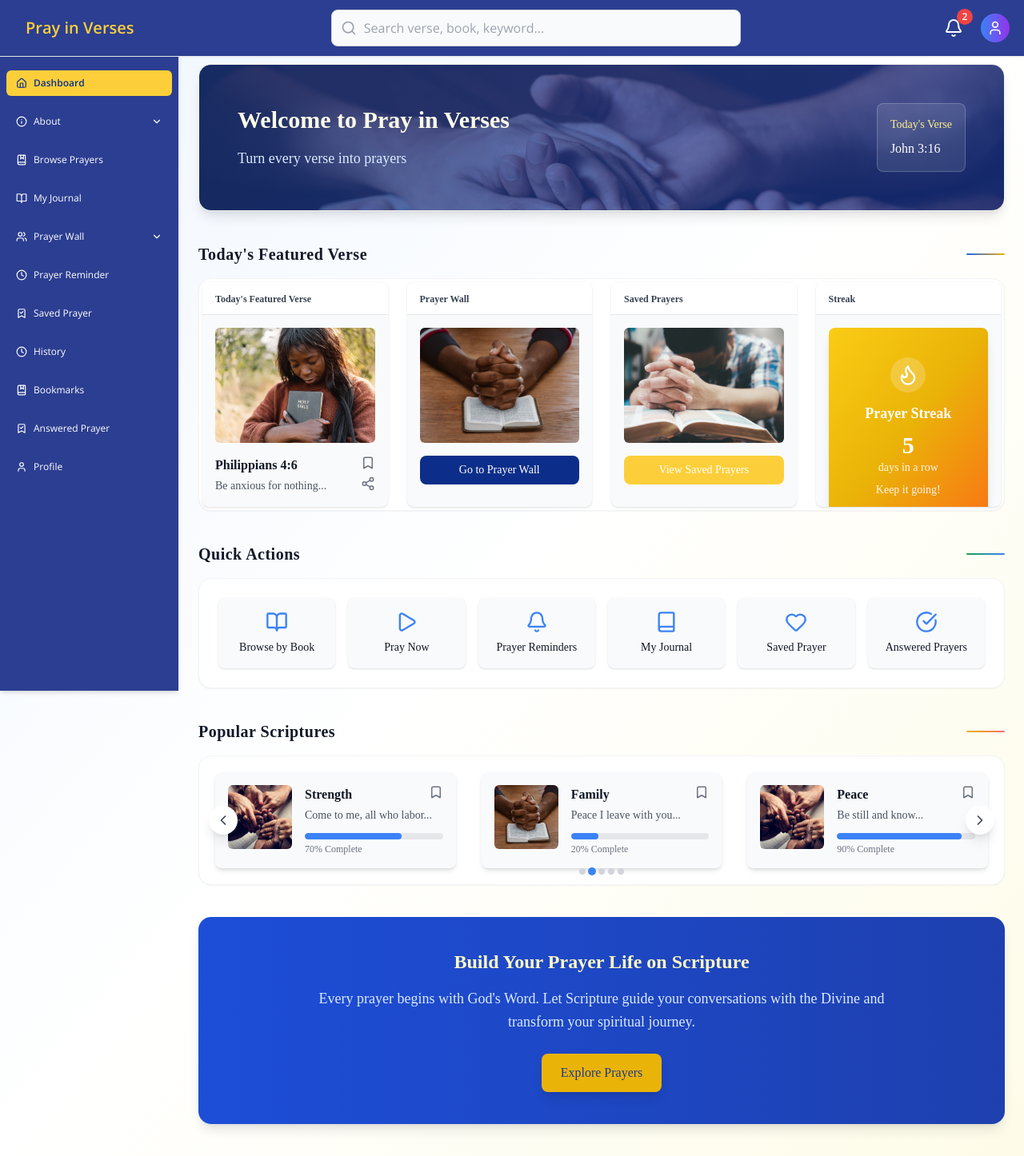
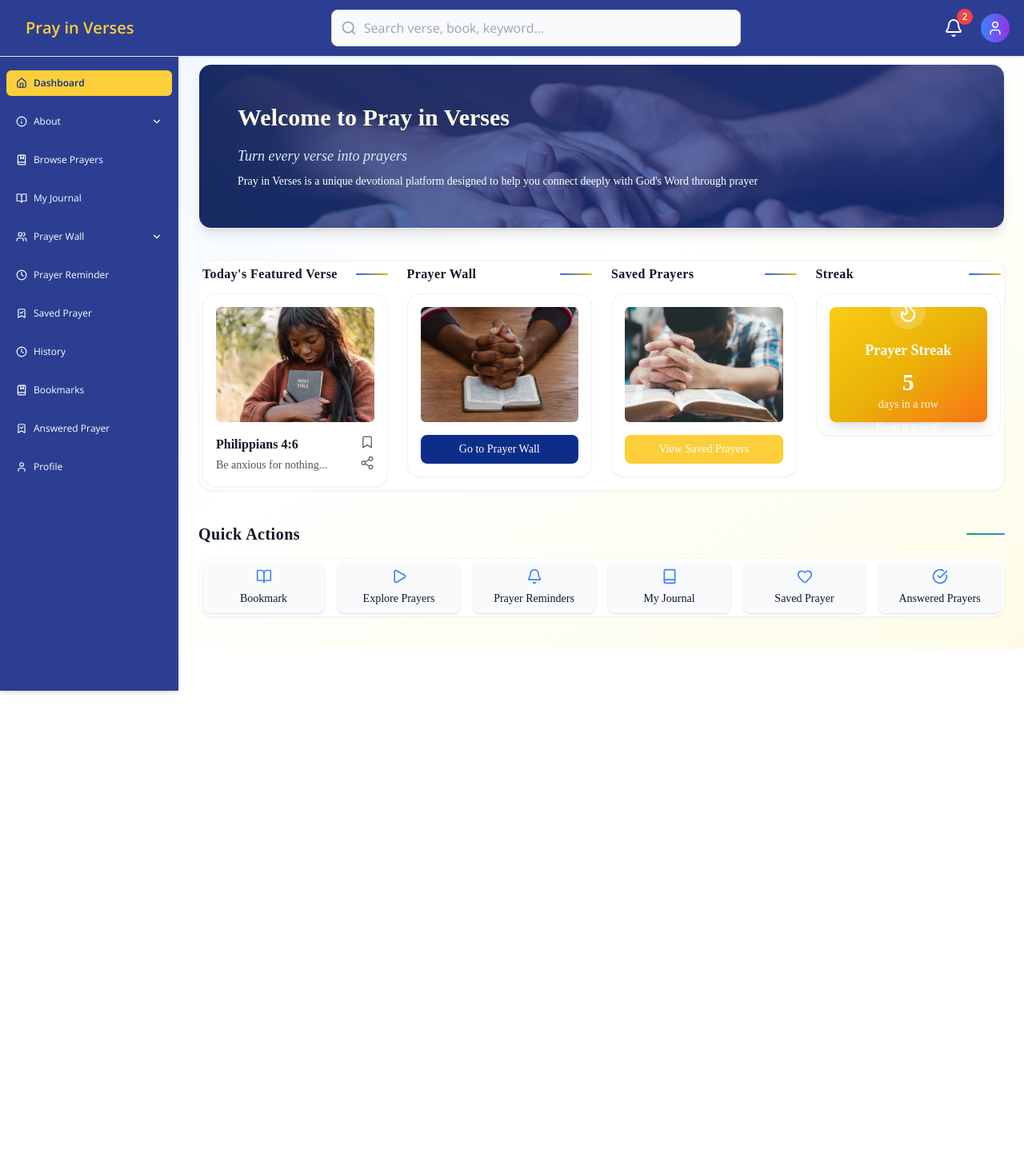
Before and after one commit to preckidtech/Pray-in-Verses, a React (Vite) app: page /home in a window 1280 px wide. Shown: the whole page at 80% size. After the commit the page ends 812 px from the top, so only its background shows below. Built offline with nearby package versions, Linux system fonts and the light colour scheme.

Commit message:
clean up 0.1

```diff
--- a/src/components/ui/FeaturedVerseCards.jsx
+++ b/src/components/ui/FeaturedVerseCards.jsx
@@ -1,6 +1,6 @@
 import React from "react";
 import { Bookmark, Share2 } from "lucide-react";
-import { Link } from "react-router-dom"; // ✅ for navigation
+import { Link } from "react-router-dom";
 import image1 from "../../assets/images/home/christian-afro-girl-holds-bible-in-her-hands-PCPX2FM.jpg";
 import image2 from "../../assets/images/home/cropped-shot-of-african-american-man-praying-with-2021-08-30-01-46-12-utc.jpg";
 import image3 from "../../assets/images/home/man-praying-hands-clasped-together-on-his-bible-JX5FTZD.jpg";
@@ -32,20 +32,21 @@ const FeaturedVerseCards = ({ items = [] }) => {
   };
 
   return (
-    <div className="grid grid-cols-1 sm:grid-cols-2 lg:grid-cols-4 gap-6">
+    <div className="grid grid-cols-1 sm:grid-cols-2 lg:grid-cols-4 gap-6 gap-y-12">
       {list.map((v, i) => (
-        <div key={i} className="bg-gray-50 p-0 shadow hover:shadow-md transition rounded-lg overflow-hidden">
-          {/* Card top label */}
-          <div className="px-4 py-2 bg-white border-b">
-            <span className="text-xs font-semibold text-gray-700">
+        <div key={i} className="space-y-3">
+          {/* Title + gradient line (like your section) */}
+          <div className="flex items-center justify-between">
+            <h2 className="text-base font-semibold text-gray-900 tracking-wide">
               {labelMap[v.key] || "Card"}
-            </span>
+            </h2>
+            <div className="w-10 h-0.5 bg-gradient-to-r from-blue-600 to-yellow-500 rounded-full"></div>
           </div>
 
           {/* Card body */}
-          <div className="p-4 flex flex-col h-full">
+          <div className="bg-white rounded-xl shadow-sm border border-gray-100 p-4">
             {v.key === "streak" ? (
-              <div className="flex-1 flex items-center justify-center">
+              <div className="flex items-center justify-center h-36">
                 <PrayerStreakCard streakDays={5} />
               </div>
             ) : v.key === "prayerWall" ? (
@@ -59,7 +60,7 @@ const FeaturedVerseCards = ({ items = [] }) => {
                 )}
                 <Link
                   to="/prayer-wall"
-                  className="px-4 py-2 bg-[#0C2E8A] text-white text-sm rounded-lg font-medium hover:bg-[#0C2E8A]f transition-colors duration-300 text-center"
+                  className="px-4 py-2 bg-[#0C2E8A] text-white text-sm rounded-lg font-medium hover:bg-[#0C2E8A]f transition-colors duration-300 text-center block"
                 >
                   Go to Prayer Wall
                 </Link>
@@ -75,7 +76,7 @@ const FeaturedVerseCards = ({ items = [] }) => {
                 )}
                 <Link
                   to="/saved-prayers"
-                  className="px-4 py-2 bg-[#FCCF3A] text-white text-sm rounded-lg font-medium hover:bg-[#FCCF3A] transition-colors duration-300 text-center"
+                  className="px-4 py-2 bg-[#FCCF3A] text-white text-sm rounded-lg font-medium hover:bg-[#FCCF3A] transition-colors duration-300 text-center block"
                 >
                   View Saved Prayers
                 </Link>
--- a/src/components/ui/QuickActionsGrid.jsx
+++ b/src/components/ui/QuickActionsGrid.jsx
@@ -11,9 +11,9 @@ import {
 import { Link } from "react-router-dom";
 
 const actions = [
-  { title: "Browse by Book", icon: BookOpen, path: "/browse-prayers" },
+  { title: "Bookmark", icon: BookOpen, path: "/bookmarks" },
   // { title: "Daily Verse", icon: Calendar, path: "/" },
-  { title: "Pray Now", icon: Play, path: "/browse-prayers" },
+  { title: "Explore Prayers", icon: Play, path: "/browse-prayers" },
   { title: "Prayer Reminders", icon: Bell, path: "/reminders" },
   { title: "My Journal", icon: Book, path: "/journal" },
   { title: "Saved Prayer", icon: Heart, path: "/saved-prayers" },
@@ -21,16 +21,16 @@ const actions = [
 ];
 
 const QuickActionsGrid = () => (
-  <div className="flex flex-wrap justify-between gap-4">
+  <div className="flex flex-wrap justify-between gap-2 md:gap-4">
     {actions.map((action, index) => {
       const Icon = action.icon;
       return (
         <Link
           to={action.path}
           key={index}
-          className="flex-1 min-w-[120px] max-w-[160px] bg-gray-50 p-4 flex flex-col items-center justify-center shadow hover:shadow-md cursor-pointer transition rounded-lg"
+          className="flex-1 min-w-[120px] max-w-[160px] bg-gray-50 p-2 flex flex-col items-center justify-center shadow hover:shadow-md cursor-pointer transition rounded-lg"
         >
-          <Icon size={28} className="text-blue-500 mb-2" />
+          <Icon size={20} className="text-blue-500 mb-2" />
           <span className="text-gray-900 font-medium text-sm text-center">
             {action.title}
           </span>
--- a/src/pages/Home.jsx
+++ b/src/pages/Home.jsx
@@ -5,7 +5,6 @@ import FeaturedVerseCards from "../components/ui/FeaturedVerseCards";
 import QuickActionsGrid from "../components/ui/QuickActionsGrid";
 import SuggestedVerses from "../components/ui/SuggestedVerses";
 import { Link } from "react-router-dom";
-
 
 import welcomeBg from "../assets/images/home/hero/a-group-of-young-christians-holding-hands-in-praye-2025-03-26-18-07-58-utc.jpg";
 
@@ -32,34 +31,24 @@ const Home = () => {
           }}
         >
           <div className="absolute inset-0 bg-gradient-to-r from-blue-900/70 to-blue-800/60" />
-          <div className="relative p-8 lg:p-12 flex flex-col lg:flex-row justify-between items-start lg:items-center gap-6 text-white">
-            <div className="flex-1 max-w-2xl">
+          <div className="relative p-8 lg:p-12  items-start lg:items-center gap-6 text-white">
+            <div className="">
               <h1 className="text-2xl lg:text-3xl font-semibold mb-4 leading-tight text-yellow-50">
                 Welcome to Pray in Verses
               </h1>
-              <p className="text-base lg:text-lg leading-relaxed text-blue-100 font-normal">
+              <p className="italic text-base mb-2 lg:text-lg leading-relaxed text-blue-100 font-normal">
                 Turn every verse into prayers
               </p>
-            </div>
-            <div className="bg-white/10 backdrop-blur-sm rounded-lg p-4 border border-white/20">
-              <div className="text-sm font-medium text-yellow-200 mb-2">
-                Today's Verse
-              </div>
-              <div className="text-white font-medium">
-                {verseOfDay.reference}
-              </div>
+              <p className="text-sm">
+                Pray in Verses is a unique devotional platform designed to help
+                you connect deeply with God's Word through prayer
+              </p>
             </div>
           </div>
         </section>
 
         {/* Featured Verses */}
         <section className="space-y-4">
-          <div className="flex items-center justify-between">
-            <h2 className="text-xl font-semibold text-gray-900 tracking-wide">
-              Today's Featured Verse
-            </h2>
-            <div className="w-12 h-0.5 bg-gradient-to-r from-blue-600 to-yellow-500 rounded-full"></div>
-          </div>
           <div className="bg-white rounded-xl shadow-sm border border-gray-100 p-1">
             <FeaturedVerseCards />
           </div>
@@ -73,44 +62,8 @@ const Home = () => {
             </h2>
             <div className="w-12 h-0.5 bg-gradient-to-r from-green-600 to-blue-500 rounded-full"></div>
           </div>
-          <div className="bg-white rounded-xl shadow-sm border border-gray-100 p-6">
+          <div className="bg-white rounded-xl shadow-sm border border-gray-100 p-1">
             <QuickActionsGrid />
-          </div>
-        </section>
-
-        {/* Popular Scriptures */}
-        <section className="space-y-4">
-          <div className="flex items-center justify-between">
-            <h2 className="text-xl font-semibold text-gray-900 tracking-wide">
-              Popular Scriptures
-            </h2>
-            <div className="w-12 h-0.5 bg-gradient-to-r from-yellow-500 to-red-400 rounded-full"></div>
-          </div>
-          <div className="bg-white rounded-xl shadow-sm border border-gray-100 p-1">
-            <SuggestedVerses />
-          </div>
-        </section>
-
-        {/* Scripture Foundation Call-to-Action */}
-        <section className="bg-gradient-to-r from-blue-700 to-blue-800 rounded-xl shadow-lg text-white p-8 lg:p-10 text-center">
-          <div className="max-w-3xl mx-auto">
-            <h2 className="text-2xl font-semibold mb-4 text-yellow-100">
-              Build Your Prayer Life on Scripture
-            </h2>
-            <p className="text-lg leading-relaxed text-blue-100 mb-6 font-normal">
-              Every prayer begins with God's Word. Let Scripture guide your
-              conversations with the Divine and transform your spiritual
-              journey.
-            </p>
-            <div className="flex flex-col sm:flex-row gap-3 justify-center">
-              {/* ✅ Explore Prayers Link */}
-              <Link
-                to="/browse-prayers"
-                className="px-6 py-3 bg-yellow-500 text-blue-900 rounded-lg font-medium hover:bg-yellow-400 transition-colors duration-300 shadow-lg text-center"
-              >
-                Explore Prayers
-              </Link>
-            </div>
           </div>
         </section>
       </main>
```
